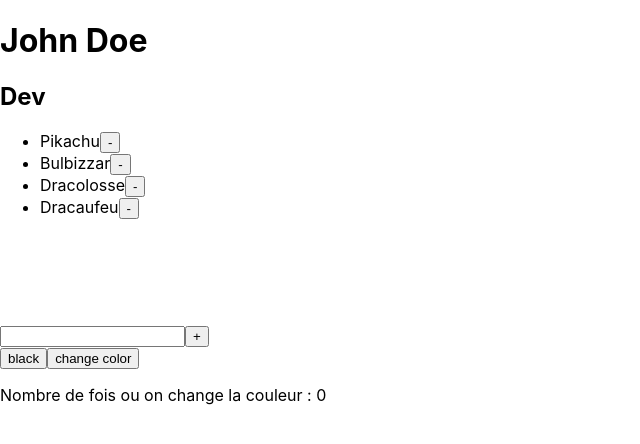
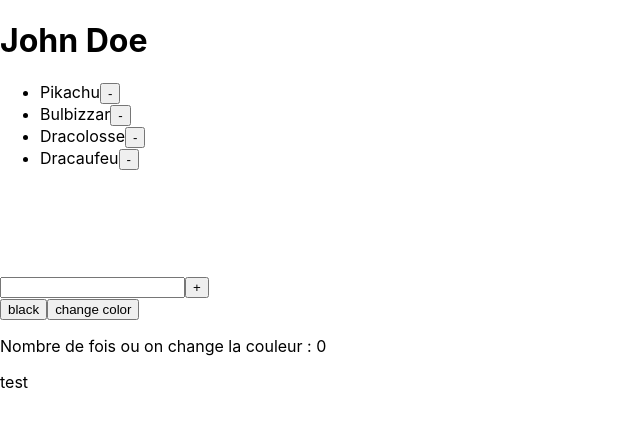
Before and after one commit to gpuberos/intro-react, a React (Create React App) app: page / in a window 1280 px wide. Shown: the top 444 px of the page, without its empty margins (0-640 px from the left). Built offline with nearby package versions, Linux system fonts and the light colour scheme.

Commit message:
add: Children Component and Destructuring

```diff
--- /dev/null
+++ b/src/ChildrenComponent.js
@@ -0,0 +1,12 @@
+import React from 'react';
+
+const ChildrenComponent = (props) => {
+    return (
+        <div>
+            {props.children}
+            <p>test</p>
+        </div>
+    );
+};
+
+export default ChildrenComponent;
--- a/src/MonComponent.js
+++ b/src/MonComponent.js
@@ -1,5 +1,9 @@
 import React, { useRef, useState } from 'react';
 
+// Destructuring
+// const MonComponent = ({userName, metier}) => {
+
+// Props
 const MonComponent = (props) => {
     // state => les états
 
@@ -63,8 +67,13 @@ const MonComponent = (props) => {
     // Rendu du composant
     return (
         <>
+            {/* Destructuring */}
+            {/* <h1 className="maclasstest">{userName}</h1>
+            <h2>{metier}</h2> */}
+
+            {/* Props */}
             <h1 className="maclasstest">{props.userName}</h1>
-            <h2>{props.metierName}</h2>
+            <h2>{props.job}</h2>
             <ul>
                 {pokemons.map(
                     (el, index) =>
--- a/src/index.js
+++ b/src/index.js
@@ -3,15 +3,20 @@ import ReactDOM from 'react-dom/client';
 import './index.css';
 import reportWebVitals from './reportWebVitals';
 import MonComponent from './MonComponent';
+import Children from './ChildrenComponent';
 
 const root = ReactDOM.createRoot(document.getElementById('root'));
 
 const name = "John Doe";
-const metier = "Dev";
+const job = "Dev";
 
 root.render(
-  <MonComponent userName={name} metierName={metier} />
-  // <MonComponent></MonComponent>
+	<>
+		{/* Ce composant est un element react */}
+		<Children>
+			<MonComponent userName={name} metier={job} />
+		</Children>
+	</>
 );
 
 reportWebVitals();
```
Also changed, not shown: 1 other file (tests, documents, lock files or other folders).
